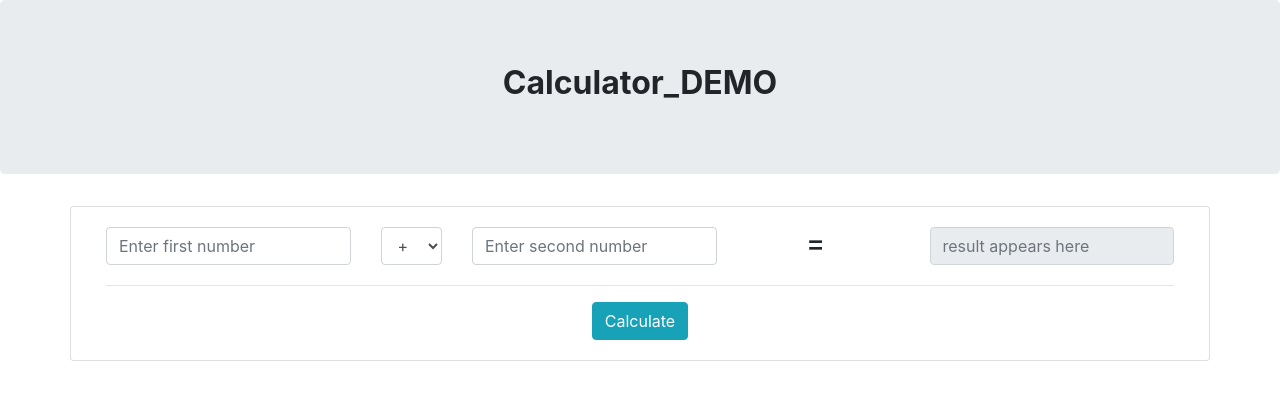
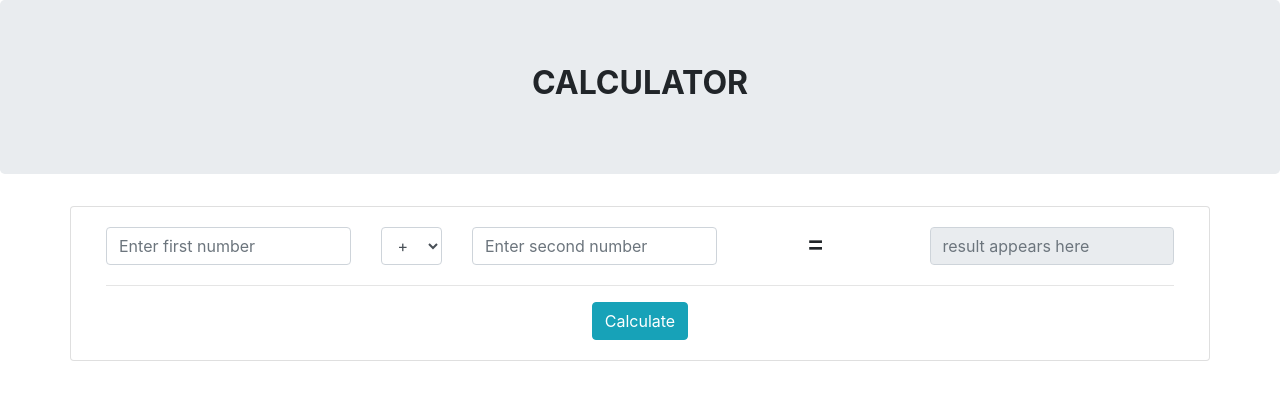
Before and after one commit to snehalgaikwad12/FinalCalci, a plain HTML site: page src/main/webapp/index.html in a window 1280 px wide. Drawn offline with nearby package versions, Linux system fonts and the light colour scheme.

Commit message:
Index.html updated

```diff
--- a/src/main/webapp/index.html
+++ b/src/main/webapp/index.html
@@ -48,7 +48,7 @@ var result = arr[2]
 	<div class="jumbotron">
 		<div align="center">
 			<h2>
-				<strong>Calculator_DEMO</strong>
+				<strong>CALCULATOR</strong>
 			</h2>
 		</div>
 	</div>
```
